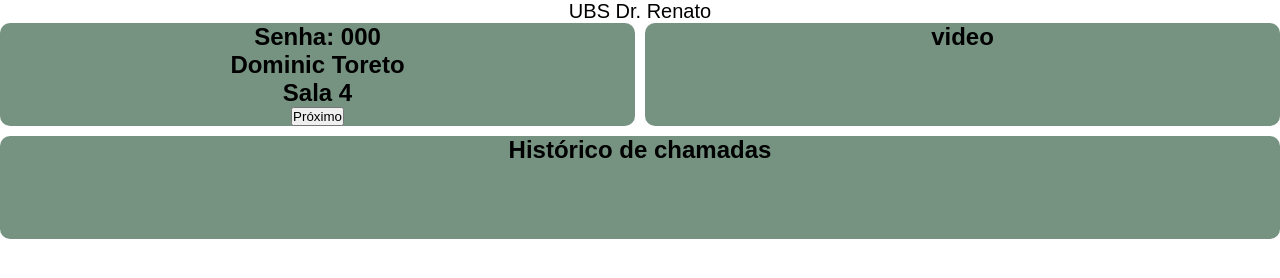
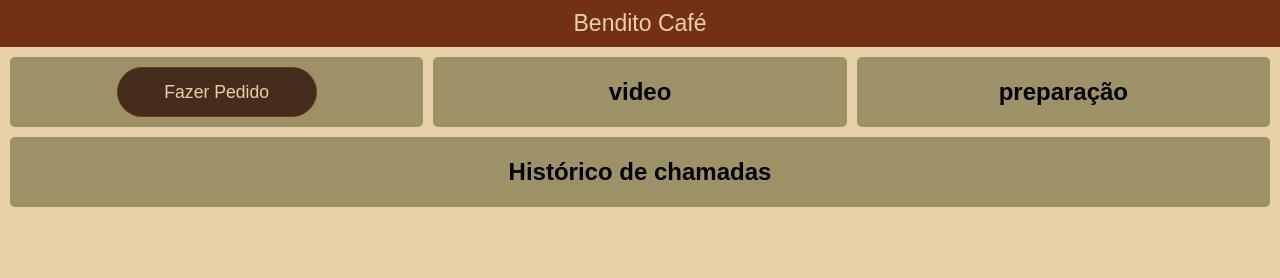
Before and after one commit to guimovie/painel_de_atendimento, a plain HTML site: page index.html in a window 1280 px wide. Drawn offline with Linux system fonts and the light colour scheme.

Commit message:
Mudança do projeto para Bendito Café, mudança nas cores e design do site

```diff
--- a/index.html
+++ b/index.html
@@ -5,23 +5,24 @@
     <meta name="viewport" content="width=device-width, initial-scale=1.0">
     <title>Painel de Atendimento</title>
     <link rel="stylesheet" href="style/style.css">
+    <link rel="shortcut icon" href="style/favicon.ico" type="image/x-icon">
 </head>
 <body>
     <main>
         <header>
-            <h1>UBS Dr. Renato</h1>
+            <h1>Bendito Café</h1>
         </header>
         <div id="container">
-            <div class="box" id="chamadas" style="grid-area: box-1;">
-                <h2 id="senha">Senha: 000</h2>
-                <h2 id="nome">Dominic Toreto</h2>
-                <h2 id="sala">Sala 4</h2>
-                <button>Próximo</button>
+            <div class="box" id="chamada" style="grid-area: box-1;">
+                <button id="pedido_btn">Fazer Pedido</button>
             </div>
-            <div class="box" style="grid-area: box-2;">
+            <div class="box" id="video" style="grid-area: box-2;">
                 <h2>video</h2>
             </div>
-            <div class="box" style="grid-area: box-3;">
+            <div class="box" id="preparacao" style="grid-area: box-3;">
+                <h2>preparação</h2>
+            </div>
+            <div class="box" id="historico" style="grid-area: box-4;">
                 <h2>Histórico de chamadas</h2>
                 <div id="historico"></div>
             </div>
--- a/style/style.css
+++ b/style/style.css
@@ -8,39 +8,71 @@
 }
 
 :root {
-    --cor1: #769382;
-    --cor2: #C0C3B9;
-    --cor3: #F3EFE3;
+    --cor1: #e8d1a7;
+    --cor2: #9d9167;
+    --cor3: #89542b;
+    --cor4: #743014;
+    --cor5: #442d1c;
     --white: #ffffff;
     --black: #161616;
 
     --font1: arial;
 }
 
+body {
+    background-color: var(--cor1);
+}
+
+header {
+    background-color: var(--cor4);
+    padding: 10px;
+}
+
 #container {
     display: grid;
-    grid-template: repeat(4, 1fr) / repeat(4, 1fr);
+    margin: 10px;
+    grid-template: repeat(4, 1fr) / repeat(6, 1fr);
     grid-template-areas:
-    "box-1 box-1 box-2 box-2"
-    "box-1 box-1 box-2 box-2"
-    "box-3 box-3 box-3 box-3"
-    "box-3 box-3 box-3 box-3"
+    "box-1 box-1 box-2 box-2 box-3 box-3"
+    "box-1 box-1 box-2 box-2 box-3 box-3"
+    "box-4 box-4 box-4 box-4 box-4 box-4"
+    "box-4 box-4 box-4 box-4 box-4 box-4"
     ;
     gap: 10px 10px;
 }
 
-#chamadas {
-
-}
 
 div.box {
-    background-color: var(--cor1);
-    border-radius: 10px;
-    place-items: center center;
+    display: flex;
+    background-color: var(--cor2);
+    padding: 10px;
+    border-radius: 5px;
+    box-shadow: 50px;
+    justify-content: center;
+    align-items: center;
 }
 
 h1 {
+    color: var(--cor1);
     text-align: center;
     font-weight: lighter;
-    font-size: 20px;
+    font-size: 23px;
 }
+
+button {
+    height: 50px;
+    width: 200px;
+    color: var(--cor1);
+    font-size: 1.1em;
+    background-color: var(--cor5);
+    border-radius: 25px;
+    border: 1px solid var(--cor4);
+    transition: background-color 0.3s ease, color 0.3s ease, border-color 0.3s ease;
+}
+
+button:hover {
+    background-color: var(--cor3);
+    color: var(--white);
+    border-color: var(--cor5);
+    cursor: pointer;
+}
```
Also changed, not shown: script/script.js (added), style/favicon.ico (added), 1 other file.
